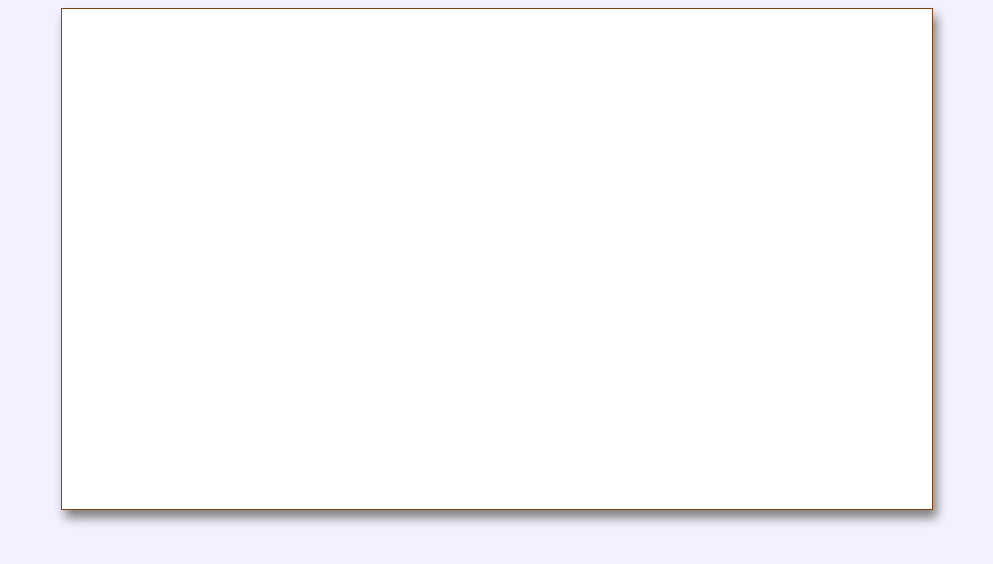
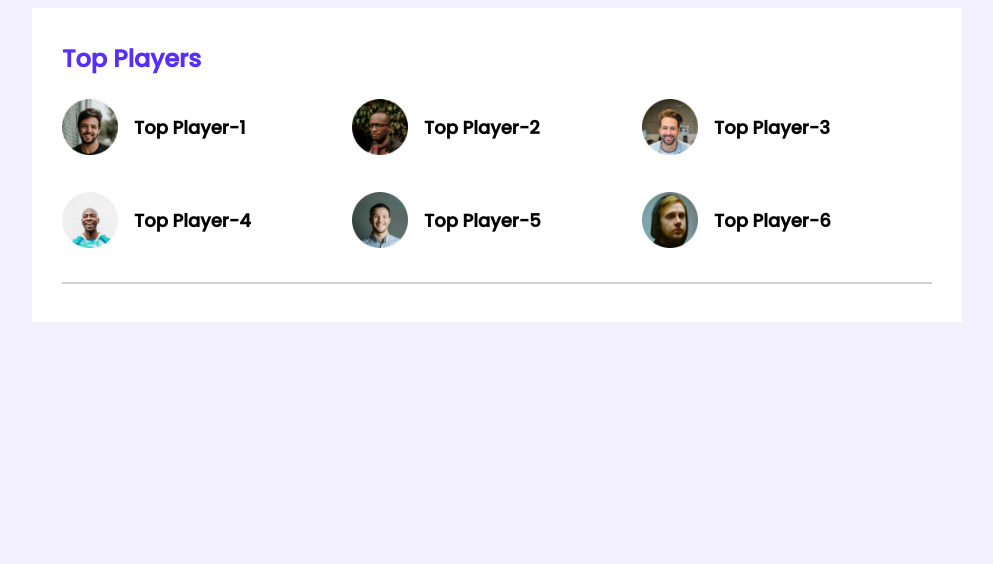
Before and after one commit to rajibdas-it/Day-10-leader-board, a plain HTML site: page index.html in a window 1280 px wide. Shown: the whole page, without its empty margins (143-1136 px from the left). Drawn offline with Linux system fonts and the light colour scheme.

Commit message:
top-player section complete

```diff
--- a/index.html
+++ b/index.html
@@ -8,6 +8,39 @@
     <link rel="stylesheet" href="./styles/style.css" />
   </head>
   <body>
-    <section class="top-player"></section>
+    <main>
+      <section class="container">
+        <div class="top-players">
+          <h2 class="section-title">Top Players</h2>
+          <div class="players">
+            <div class="player">
+              <img src="images/players/player-1.png" alt="" />
+              <h3 class="player-name">Top Player-1</h3>
+            </div>
+            <div class="player">
+              <img src="images/players/player-2.png" alt="" />
+              <h3 class="player-name">Top Player-2</h3>
+            </div>
+            <div class="player">
+              <img src="images/players/player-3.png" alt="" />
+              <h3 class="player-name">Top Player-3</h3>
+            </div>
+            <div class="player">
+              <img src="images/players/player-4.png" alt="" />
+              <h3 class="player-name">Top Player-4</h3>
+            </div>
+            <div class="player">
+              <img src="images/players/player-5.png" alt="" />
+              <h3 class="player-name">Top Player-5</h3>
+            </div>
+            <div class="player">
+              <img src="images/players/player-6.png" alt="" />
+              <h3 class="player-name">Top Player-6</h3>
+            </div>
+          </div>
+        </div>
+        <hr />
+      </section>
+    </main>
   </body>
 </html>
--- a/styles/style.css
+++ b/styles/style.css
@@ -1,12 +1,49 @@
-* {
+/* fonts  */
+@import url("https://fonts.googleapis.com/css2?family=Poppins:wght@500&display=swap");
+
+/* base style/common style/ */
+
+body {
+  font-family: "Poppins", sans-serif;
   background-color: #f3f1ff;
 }
-
-.top-player {
+main {
+  display: flex;
+  justify-content: center;
+}
+.container {
   background-color: #ffffff;
   width: 870px;
-  height: 500px;
-  margin: 0 auto;
-  border: 1px solid saddlebrown;
-  box-shadow: 4px 8px 10px gray;
+  padding: 30px;
 }
+
+/* Top players style */
+.top-players {
+  margin-bottom: 30px;
+}
+.section-title {
+  font-size: 24px;
+  color: #562eff;
+  margin-top: 3px;
+}
+.players {
+  display: grid;
+  grid-template-columns: repeat(3, 1fr);
+  grid-row-gap: 30px;
+}
+.player {
+  display: flex;
+  align-items: center;
+}
+.player img {
+  width: 56px;
+  height: 56px;
+}
+.player-name {
+  margin-left: 16px;
+  font-size: 18px;
+}
+
+hr {
+  border: 1px solid #d1d1d1;
+}
```
